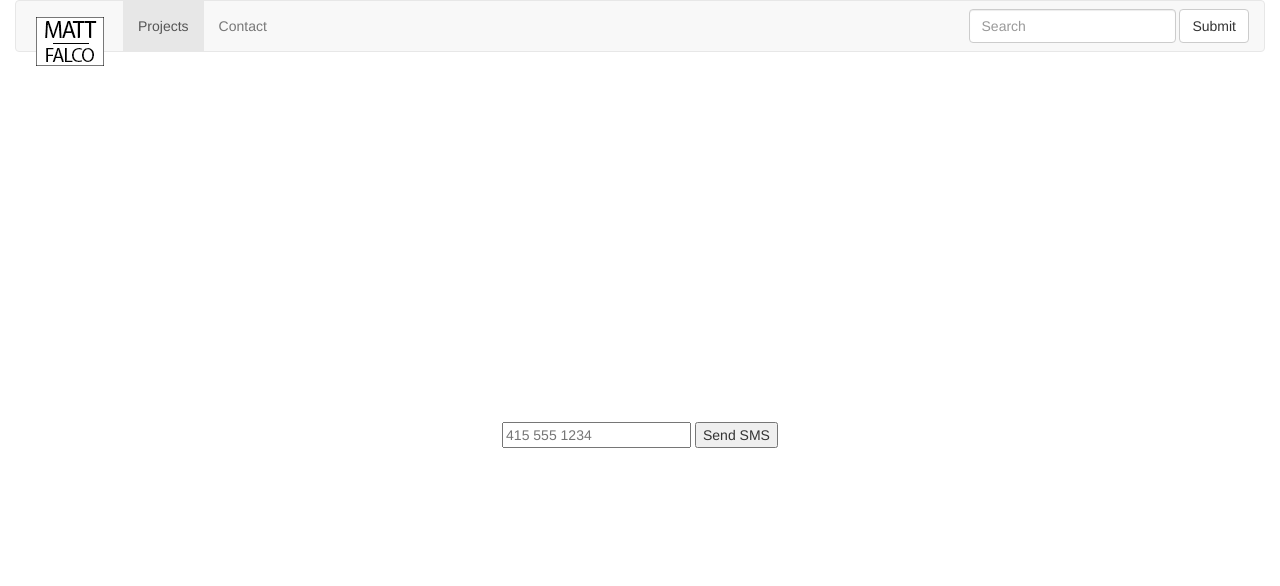
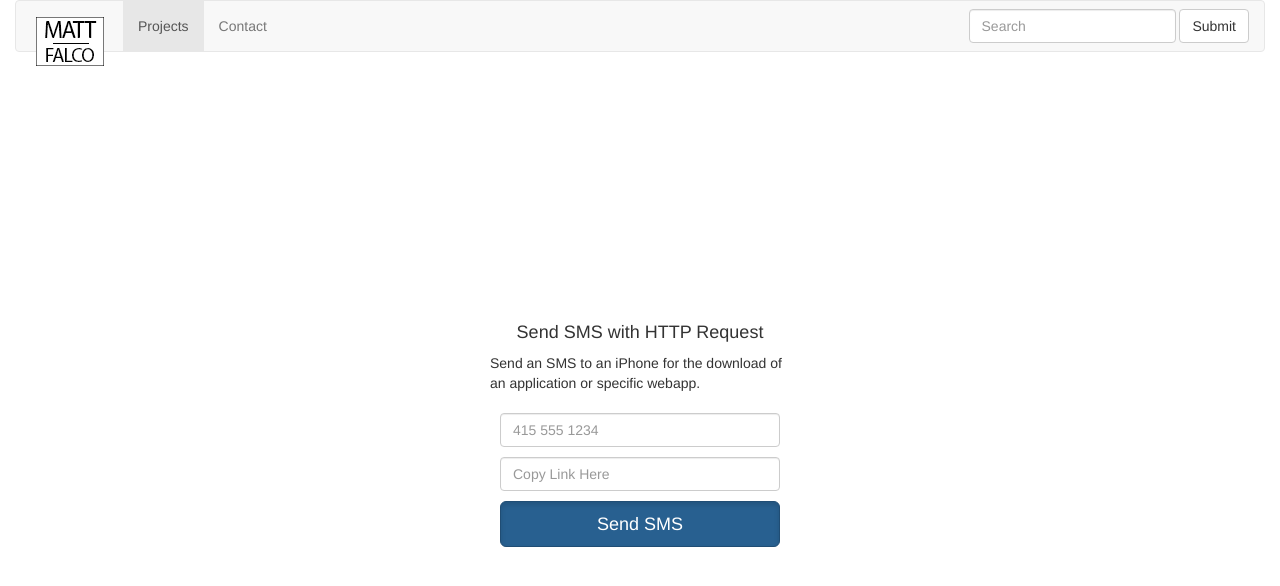
Before and after one commit to mattsfalco/mattsfalco.github.io, a plain HTML site: page projects.html in a window 1280 px wide. Drawn offline with nearby package versions, Linux system fonts and the light colour scheme.

Commit message:
sms alignment and margin bottom

```diff
--- a/projects.html
+++ b/projects.html
@@ -45,10 +45,14 @@
  				 -webkit-justify-content: center;
   				align-items: center;
  				 -webkit-align-items: center;
+ 				/* http://stackoverflow.com/questions/31526022/why-i-cannot-center-a-div-directly-in-the-body */
  			}
 			.center{
 				padding: 15px;
 				position: relative;
+			}
+			.space{
+				margin: 0px 0px 10px 0px;
 			}
 		</style>
 
@@ -89,15 +93,18 @@
 		</header>
 
 		<!-- Send SMS Button with HTTP Request -->
-		<object>
-		  <form style="padding: 10px" action="https://www.iflow.net/api/sendsms.aspx" method="post" acceptcharset="utf-8">
-		    <input type="hidden" name="id" value="">
-		    <input type="hidden" name="auth" value="">
-		    <input type="text" name="toMobile" placeholder="415 555 1234">
-		    <input type="hidden" name="msg" value="Check out our app https://itunes.apple.com/gb/app/selfiejobs-sok-jobbet-med/id879504246?mt=8">
-		    <input type="hidden" name="returnUrl">
-		    <input type="submit" name="Submit" value="Send SMS">
-		  </form>
-		</object>
+		<h4>Send SMS with HTTP Request</h4>
+			<object style="max-width: 300px;">
+				<p>Send an SMS to an iPhone for the download of an application or specific webapp.</p>
+
+				<form style="padding: 10px;" action="https://www.iflow.net/api/sendsms.aspx" method="post" acceptcharset="utf-8">
+				    <input type="hidden" name="id" value="">
+				    <input type="hidden" name="auth" value="">
+				    <input type="text" name="toMobile" class="form-control space"placeholder="415 555 1234">
+				    <input type="text" name="msg" class="form-control space" placeholder="Copy Link Here">
+				    <input type="hidden" name="returnUrl">
+				    <button type="submit" class="btn btn-primary btn-lg active btn-block" name="Submit">Send SMS</button>
+				</form>
+			</object>
 	</body>
 </html>
```
Also changed, not shown: index.html (+1 -18 lines).
